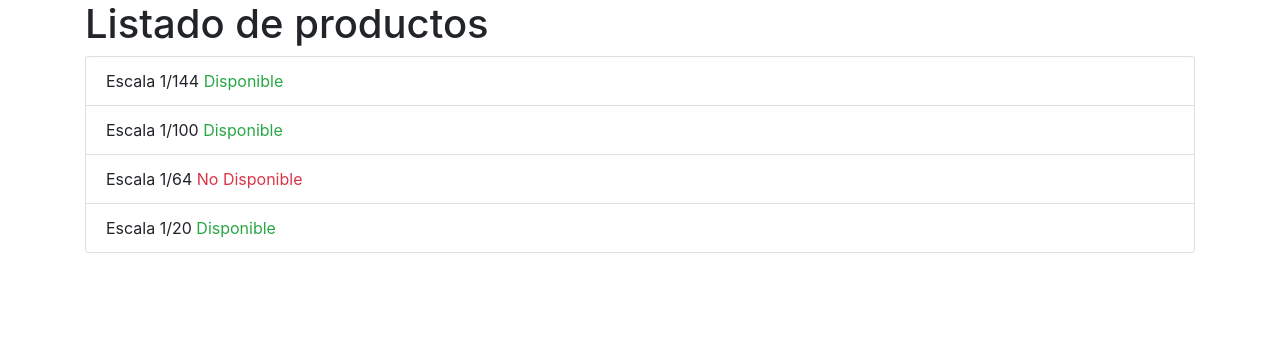
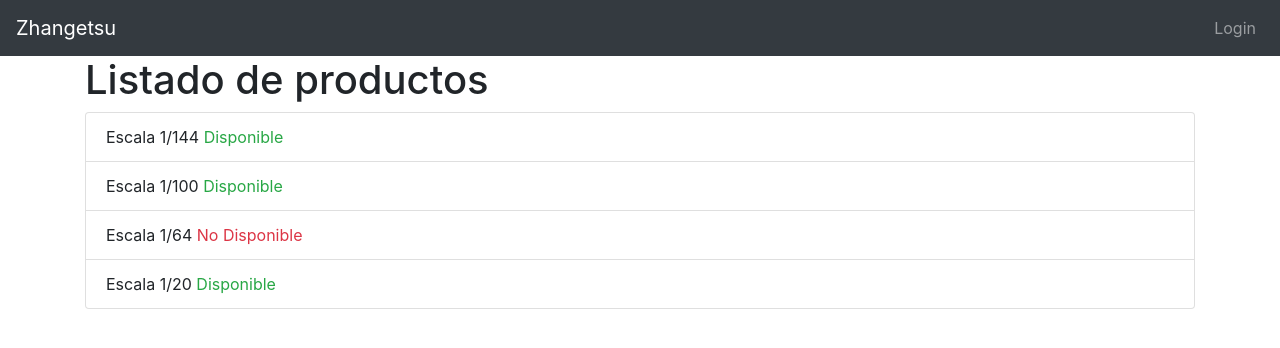
Before and after one commit to Exequiel-Alvarado/Zhangetsu_dos, a Django app: page / in a window 1280 px wide. Shown: the top 348 px of the page. Run offline with Django 3.2, Linux system fonts and the light colour scheme.

Commit message:
update navbar
se incorpara barra de navegacion

```diff
--- a/templates/base.html
+++ b/templates/base.html
@@ -10,6 +10,9 @@
 
     </head>
     <body>
+
+        {% include 'navbar.html' %}
+
         <div class="container">
            {% include 'messages.html' %}
             <div class="row">
--- /dev/null
+++ b/templates/navbar.html
@@ -0,0 +1,21 @@
+<nav class="navbar navbar-expand-md bg-dark navbar-dark">
+    <a href="#" class="navbar-brand">Zhangetsu</a>
+
+    <button type="button" name="button" class="navbar-toggler navbar-toggler-right" data-toggle="collapse" data-target="#navb">
+      <span class="navbar-toggle-icon"></span>
+
+    </button>
+    <div id="navb" class="navbar-collapse collapse hide">
+
+
+        <ul class="nav navbar-nav ml-auto">
+            <li class="navbar-item">
+                <a href="#" class="nav-link">Login</a>
+
+            </li>
+        </ul>
+
+    </div>
+
+
+</nav>
```
